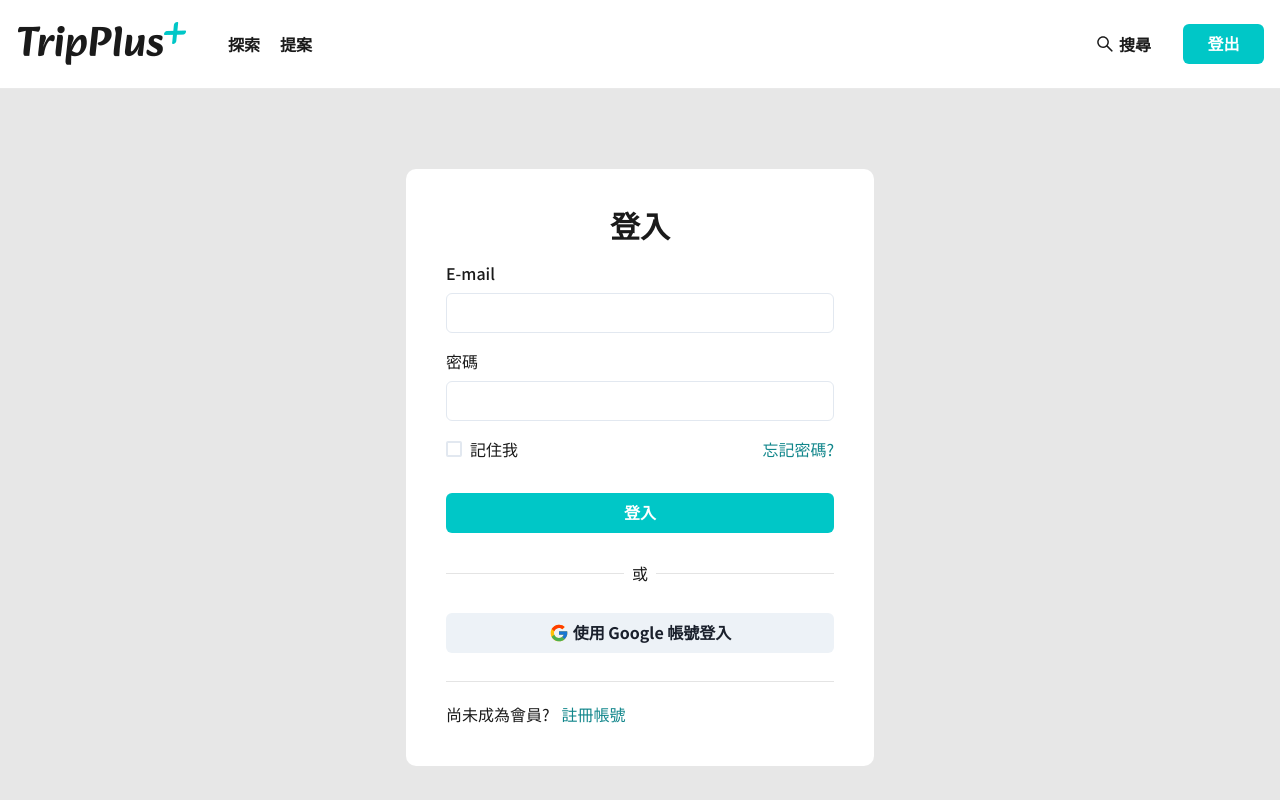
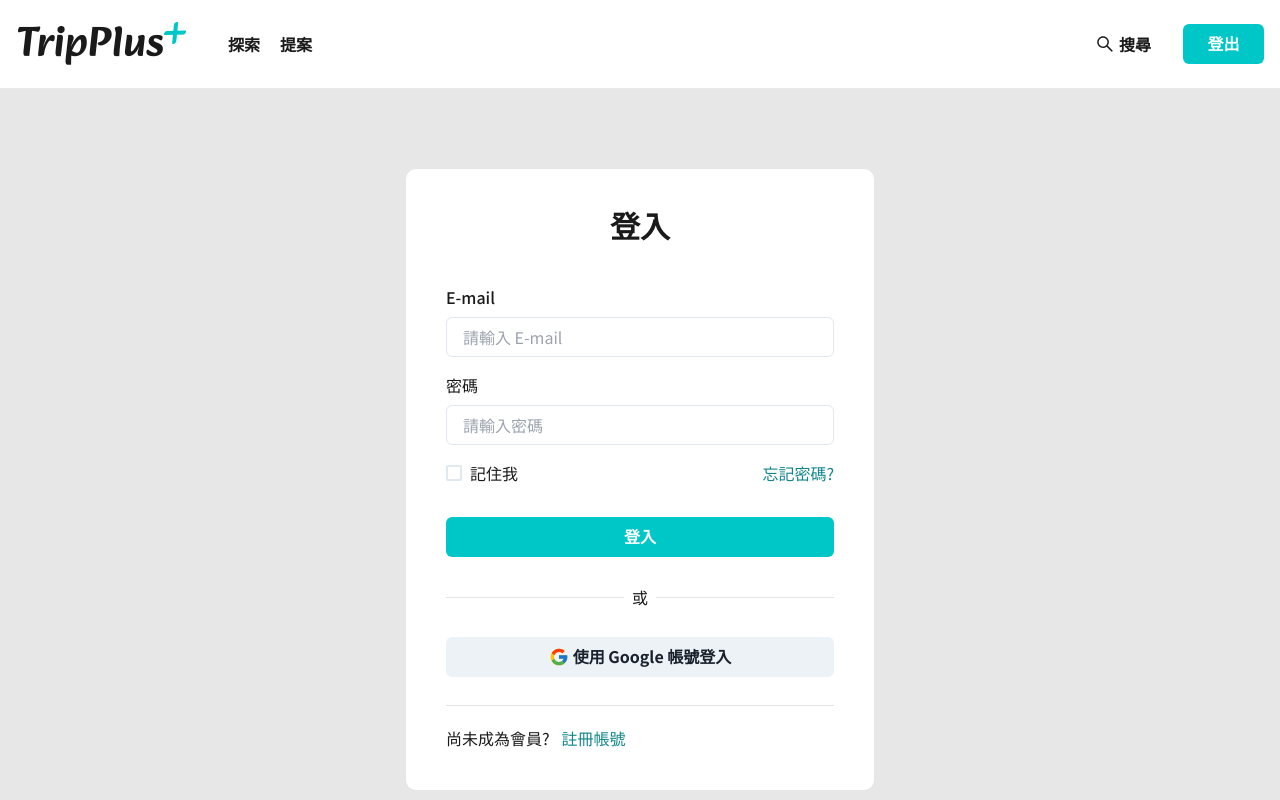
Before and after one commit to gn00678465/TripPlus-client, a Next.js app: page /login in a window 1280 px wide. Shown: the top 800 px of the page. Built offline with nearby package versions, Linux system fonts and the light colour scheme.

Commit message:
feat: placeholder

```diff
--- a/src/pages/login/index.tsx
+++ b/src/pages/login/index.tsx
@@ -51,7 +51,7 @@ const Login: App.NextPageWithLayout = () => {
           p={10}
           borderRadius={10}
         >
-          <Heading as="h1" size="lg" textAlign={'center'}>
+          <Heading as="h1" size="lg" textAlign={'center'} mb={10}>
             登入
           </Heading>
 
@@ -66,6 +66,7 @@ const Login: App.NextPageWithLayout = () => {
                   message: 'E-mail 格式錯誤'
                 }
               })}
+              placeholder="請輸入 E-mail"
             />
 
             {!!errors.email && (
@@ -87,6 +88,7 @@ const Login: App.NextPageWithLayout = () => {
                   message: '密碼至少需要包含1個大寫字母、1個小寫字母、1個數字'
                 }
               })}
+              placeholder="請輸入密碼"
             />
 
             {!!errors.password && (
```
